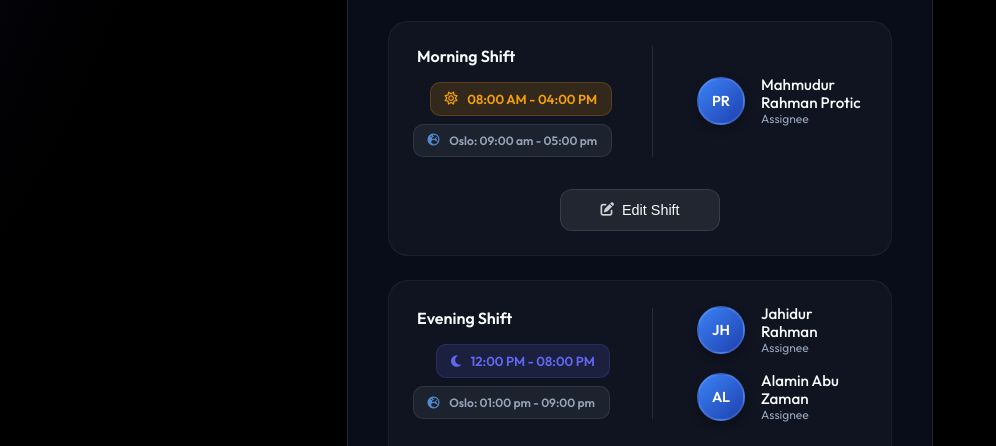
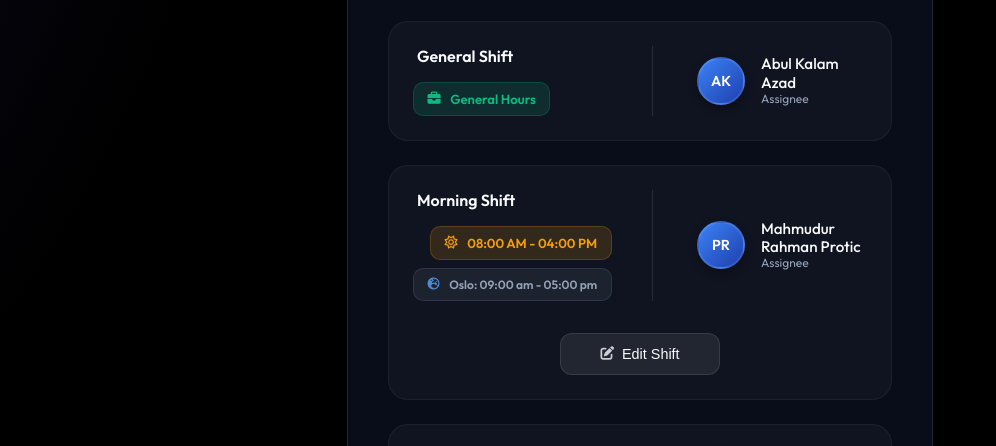
Before and after one commit to jhrahman/shiftmate, a website: page index.html in a window 1280 px wide. Shown: the part 274-720 px from the top of the page, without its empty margins (0-996 px from the left). Drawn offline with Linux system fonts and the light colour scheme.

```diff
--- a/index.html
+++ b/index.html
@@ -60,6 +60,30 @@
                 </div>
 
                 <div class="schedule-grid">
+                    <!-- General Row -->
+                    <div class="schedule-row">
+                        <div class="row-main">
+                            <div class="col-time">
+                                <span class="shift-name">General Shift</span>
+                                <div class="time-group">
+                                    <div class="time-badge general">
+                                        <i class="fa-solid fa-briefcase"></i>
+                                        <span>General Hours</span>
+                                    </div>
+                                </div>
+                            </div>
+                            <div class="col-person">
+                                <div class="assignee-card">
+                                    <div class="avatar" id="generalAvatar">AK</div>
+                                    <div class="person-info">
+                                        <span class="name" id="generalPerson">Abul Kalam Azad</span>
+                                        <span class="role">Assignee</span>
+                                    </div>
+                                </div>
+                            </div>
+                        </div>
+                    </div>
+
                     <!-- Morning Row -->
                     <div class="schedule-row">
                         <div class="row-main">
--- a/script.js
+++ b/script.js
@@ -3,6 +3,8 @@ const team = [
     { id: 2, name: "Mahmudur Rahman Protic", short: "PR" },
     { id: 3, name: "Alamin Abu Zaman", short: "AL" }
 ];
+
+const generalAssignee = { name: "Abul Kalam Azad", short: "AK" };
 
 // Configuration
 // Requirements:
@@ -152,6 +154,10 @@ function renderWeekInfo(mon) {
 }
 
 function renderShifts(morning, eveningGroup) {
+    // General
+    document.getElementById('generalPerson').textContent = generalAssignee.name;
+    document.getElementById('generalAvatar').textContent = generalAssignee.short;
+
     // Morning
     document.getElementById('morningPerson').textContent = morning.name;
     document.getElementById('morningAvatar').textContent = morning.short;
@@ -826,6 +832,11 @@ async function sendToDiscord(pin) {
         color: 0x4289F7,
         fields: [
             {
+                name: "💼  GENERAL SHIFT",
+                value: `⏰ **Dhaka:** General Hours\n👤 **Assignee:** **${generalAssignee.name}** (\`${generalAssignee.short}\`)\n\u200B`,
+                inline: false
+            },
+            {
                 name: "━━━━━━━━━━━━━━━━━━━━━━━━━━",
                 value: "\u200B",
                 inline: false
--- a/style.css
+++ b/style.css
@@ -8,6 +8,7 @@
     --text-muted: #94a3b8;
     --accent-morning: #f59e0b;
     --accent-evening: #6366f1;
+    --accent-general: #10b981;
     --glass: rgba(10, 10, 20, 0.7);
     --border: rgba(30, 58, 138, 0.3);
     --shadow: 0 10px 30px -10px rgba(0, 0, 0, 0.8);
@@ -357,6 +358,12 @@ body {
     background: rgba(99, 102, 241, 0.15);
     color: var(--accent-evening);
     border: 1px solid rgba(99, 102, 241, 0.2);
+}
+
+.time-badge.general {
+    background: rgba(16, 185, 129, 0.15);
+    color: var(--accent-general);
+    border: 1px solid rgba(16, 185, 129, 0.2);
 }
 
 .shift-name {
```
Also changed, not shown: scripts/notify-discord.js (+12 -0 lines).
